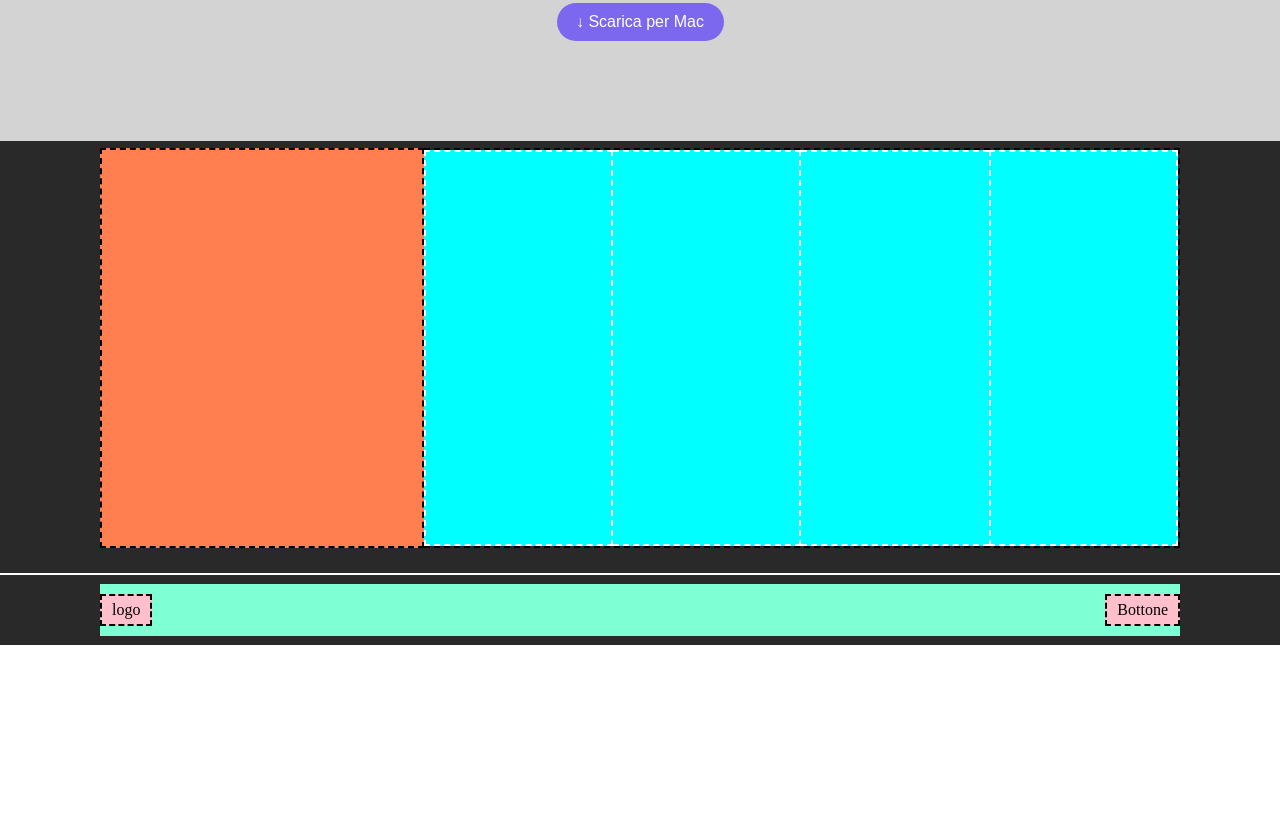
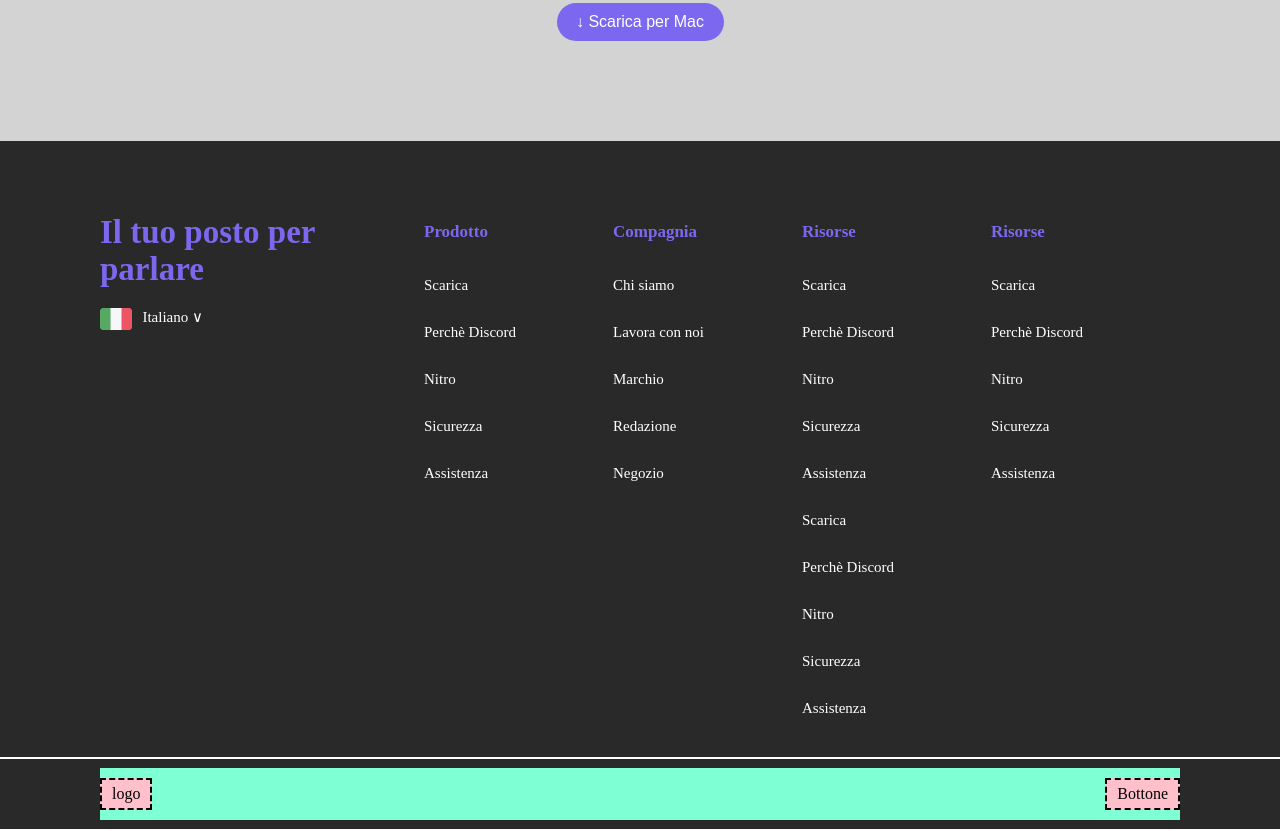
Before and after one commit to Ivanaricci/htmlcss-discord, a plain HTML site: page index.html in a window 1280 px wide. Shown: the part 3144-3975 px from the top of the page. Before the commit the page ends 3791 px from the top, so only its background shows below. Drawn offline with Linux system fonts and the light colour scheme.

Commit message:
[UPD] Add parte1 del footer

```diff
--- a/css/style.css
+++ b/css/style.css
@@ -10,6 +10,14 @@
 
 .bg-mediumslateblue{
     background-color: mediumslateblue;
+}
+
+.color-lightblack{
+    background-color: rgb(41, 41, 41)
+}
+
+.text-mediumslateblue{
+    color: mediumslateblue;
 }
 
 .container{
@@ -169,46 +177,43 @@ h2{
 
 /* footer */
 /* prima sezione footer */
-.color-coral{
-    background-color: coral;
-    height: 400px;
+.sezione1{
+    /* height: 400px; */
     flex-basis: 30%;
     margin: 7px 0px 25px;
 }
 
-.content{
-    flex-grow: 1;
-    margin: 7px 0px 25px;
-    border-top: 2px dashed black;
-    border-right: 2px dashed black;
-    border-bottom: 2px dashed black;
+.h3-footer{
+    font-size: 33px;
+    padding: 66px 0px 20px;
+}
+
+
+.p-footer{
+    padding-left: 10px;
 
 }
 
-.color-aqua{
-    background-color: aqua;
-    flex-basis: 30%;
+.font-size-15px{
+    font-size: 15px;
 }
 
-.color-lightblack{
-    background-color: rgb(41, 41, 41)
+.sezione2{
+    flex-grow: 1;
+    margin: 7px 0px 25px;
 }
 
-.border-white{
-    border: 2px dotted white;
+.title-footer{
+    padding: 74px 0px 20px;
+    font-size: 17px;
 }
 
-.blocco1, .blocco4{
-border: 2px dashed white;
+.link-footer{
+    padding: 15px 0px;
 }
 
-.blocco2, .blocco3{
-    border-top: 2px dashed white;
-    border-bottom: 2px dashed white;
-}
-
-.blocco2{
-    border-right: 2px dashed white;
+.section{
+    flex-basis: 30%;
 }
 
 
--- a/index.html
+++ b/index.html
@@ -93,12 +93,54 @@
         <!-- prima sezione del footer-->
         <div class="color-lightblack">
             <div class="container flex">
-                <div class="color-coral border"></div>
-                <div class="flex content">
-                    <div class="color-aqua blocco1"></div>
-                    <div class="color-aqua blocco2"></div>
-                    <div class="color-aqua blocco3"></div>
-                    <div class="color-aqua blocco4"></div>
+                <div class="sezione1">
+                    <h3 class="text-mediumslateblue h3-footer">Il tuo posto per parlare</h3>
+                    <div class="flex">
+                        <img class="fleg-it" src="./img/ita.png" alt="">
+                        <p class="text-white p-footer font-size-15px"> Italiano &#8744;</p>
+                    </div>
+                </div>
+                <div class="flex sezione2">
+                    <div class="section">
+                        <h5 class="title-footer text-mediumslateblue">Prodotto</h5>
+                        <div class="text-white link-footer font-size-15px">Scarica</div>
+                        <div class="text-white link-footer font-size-15px">Perchè Discord</div>
+                        <div class="text-white link-footer font-size-15px">Nitro</div>
+                        <div class="text-white link-footer font-size-15px">Sicurezza</div>
+                        <div class="text-white link-footer font-size-15px">Assistenza</div>
+                    </div>
+
+                    <div class="section">
+                        <h5 class="title-footer text-mediumslateblue">Compagnia</h5>
+                        <div class="text-white link-footer font-size-15px">Chi siamo</div>
+                        <div class="text-white link-footer font-size-15px">Lavora con noi</div>
+                        <div class="text-white link-footer font-size-15px">Marchio</div>
+                        <div class="text-white link-footer font-size-15px">Redazione</div>
+                        <div class="text-white link-footer font-size-15px">Negozio</div>
+                    </div>
+
+                    <div class="section">
+                        <h5 class="title-footer text-mediumslateblue">Risorse</h5>
+                        <div class="text-white link-footer font-size-15px">Scarica</div>
+                        <div class="text-white link-footer font-size-15px">Perchè Discord</div>
+                        <div class="text-white link-footer font-size-15px">Nitro</div>
+                        <div class="text-white link-footer font-size-15px">Sicurezza</div>
+                        <div class="text-white link-footer font-size-15px">Assistenza</div>
+                        <div class="text-white link-footer font-size-15px">Scarica</div>
+                        <div class="text-white link-footer font-size-15px">Perchè Discord</div>
+                        <div class="text-white link-footer font-size-15px">Nitro</div>
+                        <div class="text-white link-footer font-size-15px">Sicurezza</div>
+                        <div class="text-white link-footer font-size-15px">Assistenza</div>
+                    </div>
+
+                    <div class="section">
+                        <h5 class="title-footer text-mediumslateblue">Risorse</h5>
+                        <div class="text-white link-footer font-size-15px">Scarica</div>
+                        <div class="text-white link-footer font-size-15px">Perchè Discord</div>
+                        <div class="text-white link-footer font-size-15px">Nitro</div>
+                        <div class="text-white link-footer font-size-15px">Sicurezza</div>
+                        <div class="text-white link-footer font-size-15px">Assistenza</div>
+                    </div>
                 </div>
             </div>
         </div>
```
